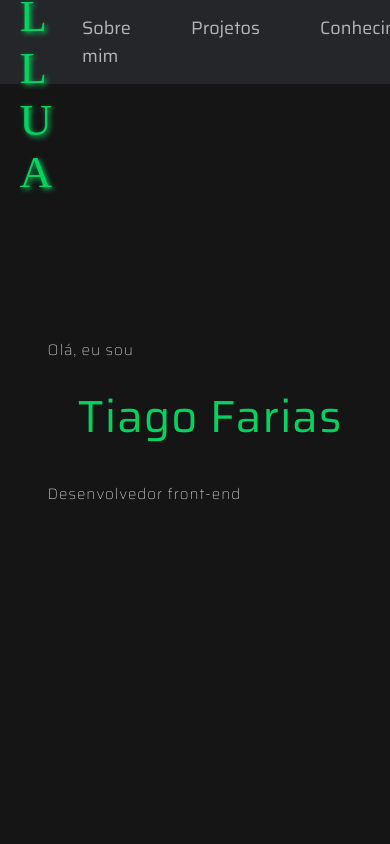
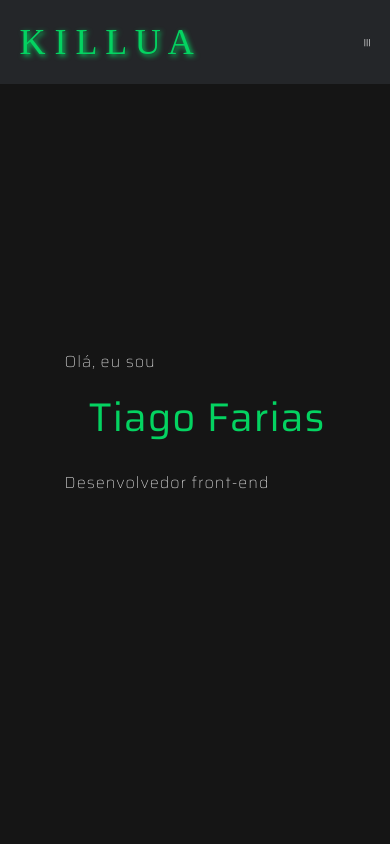
Before and after one commit to Tiago-1001/Portfolio, a plain HTML site: page index.html in a window 390 px wide. Shown: the top 844 px of the page. Drawn offline with Linux system fonts and the light colour scheme; a web font is replaced by a local one.

Commit message:
Terminei o responsável para tablet

```diff
--- a/index.html
+++ b/index.html
@@ -13,6 +13,7 @@
   <header>
       <div class="headerContainer">
         <h4>K I L L U A</h4>
+        <div class="navMobile">|||</div>
         <nav>
         <ul>
             <li><a href="#about">Sobre mim</a></li>
--- a/style/style.scss
+++ b/style/style.scss
@@ -23,6 +23,10 @@ $stroke: #010101;
 html {
   scroll-behavior: smooth;
   font-size: 62.5%;
+
+  @media (max-width: 768px) {
+    font-size: 50%;
+  }
 }
 
 body {
@@ -89,7 +93,17 @@ header {
     h4 {
       font: 4.5rem 'Akronim';
       color: $green;
-      text-shadow:  2px 2px 5px$green;
+      text-shadow:  2px 2px 5px $green;
+    }
+
+    .navMobile {
+      display: none;
+
+      @media (max-width: 900px) {
+        display: flex;
+
+        cursor: pointer;
+      }
     }
 
     nav {
@@ -103,7 +117,7 @@ header {
 
         li {
           list-style: none;
-          margin: 0 3rem;
+          margin-left: 6rem;
 
           a {
             display: block;
@@ -145,6 +159,10 @@ header {
             }
           }
         }
+      }
+
+      @media (max-width: 900px) {
+        display: none;
       }
     }
   }
@@ -198,22 +216,40 @@ header {
       }
     }
 
-    @media (max-width: 900px) {
+    @media (max-width: 1100px) {
       display: flex;
       justify-content: center;
+      justify-content: space-between;
 
-      h1 {
-        font-size: 1.5em;
+      h1, p {
+        font-size: 1.5rem;
 
         span {
-          font-size: 3em;
+          font-size: 3rem;
           margin: 2rem 0 3rem 3rem;
         }
       }
 
-      p {
-        font-size: 1.5em;
+      .ilustration {
+        img {
+          width: 50rem;
+        }
       }
+    }
+
+    @media (max-width: 900px) {
+      justify-content: center;
+
+      h1, p {
+        font-size: 2rem;
+
+        span {
+          font-size: 5rem;
+          margin: 2rem 0 3rem 3rem;
+        }
+      }
+
+
 
       .ilustration {
         display: none;
@@ -243,7 +279,7 @@ header {
       width: 100%;
     }
 
-    @media screen and (max-width: 1200px) {
+    @media (max-width: 1100px) {
       height: 30.5rem;
       width: 30.5rem;
     }
@@ -268,13 +304,16 @@ header {
     }
   }
 
-  @media screen and (max-width: 900px) {
+  @media (max-width: 1100px) {
     display: flex;
     align-items: center;
-    justify-content: center;
 
     .imageMe {
       display: none;
     }
+
+    .textAboutMe {
+      max-width: none;
+    }
   }
 }
```
Also changed, not shown: style/style.css, 1 other file.
